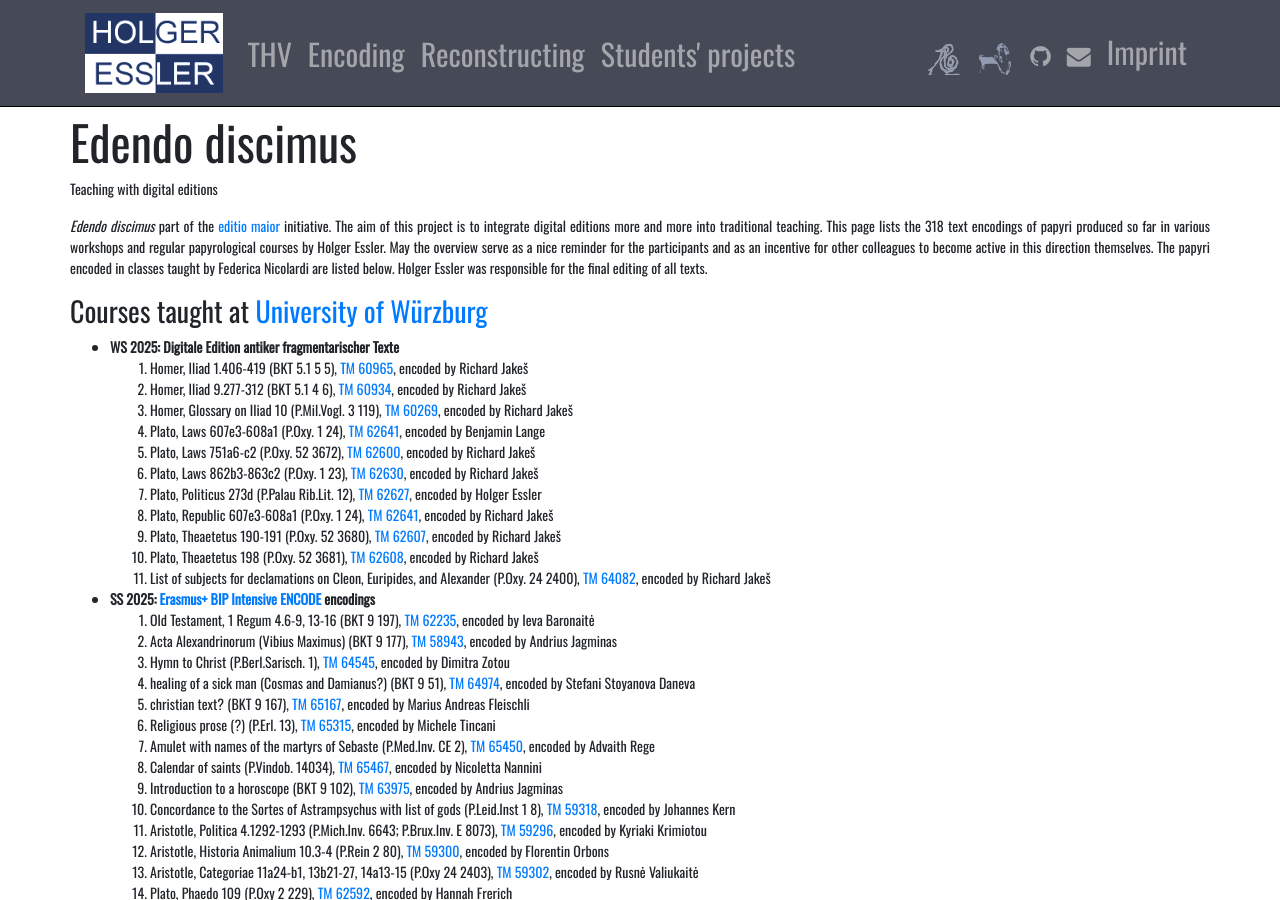
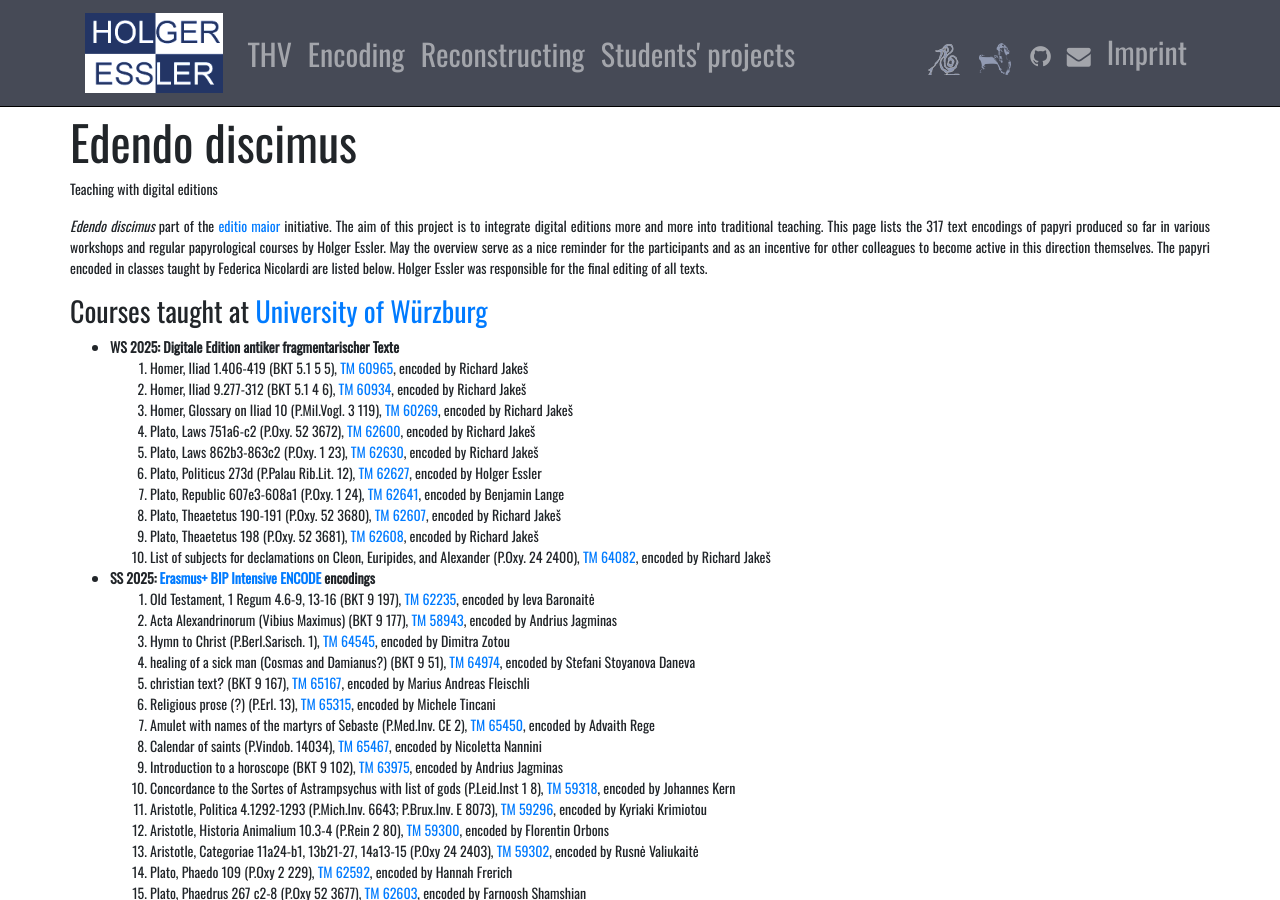
Before and after one commit to HolgerEssler/HolgerEssler.github.io, a Jekyll site: the page built from ediscimus.html, in a window 1280 px wide and 900 px high. Built offline with Jekyll 4.4.1, drawn with Linux system fonts in a browser that asks for light colours; nearby versions of some CDN libraries.

Commit message:
Corrected entry.

```diff
--- a/ediscimus.html
+++ b/ediscimus.html
@@ -20,7 +20,7 @@
               <p>Teaching with digital editions</p></div>
             </div>
             <div class="row">
-              <p><em>Edendo discimus</em>  part of the <a href="editio.html">editio maior</a> initiative. The aim of this project is to integrate digital editions more and more into traditional teaching. This page lists the 318 text encodings of papyri produced so far in various workshops and regular papyrological courses by Holger Essler. May the overview serve as a nice reminder for the participants and as an incentive for other colleagues to become active in this direction themselves. The papyri encoded in classes taught by Federica Nicolardi are listed below. Holger Essler was responsible for the final editing of all texts.
+              <p><em>Edendo discimus</em>  part of the <a href="editio.html">editio maior</a> initiative. The aim of this project is to integrate digital editions more and more into traditional teaching. This page lists the 317 text encodings of papyri produced so far in various workshops and regular papyrological courses by Holger Essler. May the overview serve as a nice reminder for the participants and as an incentive for other colleagues to become active in this direction themselves. The papyri encoded in classes taught by Federica Nicolardi are listed below. Holger Essler was responsible for the final editing of all texts.
             </div>
             <div class="row">
               <h3>Courses taught at <a href="https://www.klassphil.uni-wuerzburg.de/startseite/">University of Würzburg</a></h3>
@@ -32,11 +32,10 @@
                     <li>Homer, Iliad 1.406-419 (BKT 5.1 5 5), <a href="https://papyri.info/dclp/60965">TM 60965</a>, encoded by Richard Jakeš</li>
                     <li>Homer, Iliad 9.277-312 (BKT 5.1 4 6), <a href="https://papyri.info/dclp/60934">TM 60934</a>, encoded by Richard Jakeš</li>
                     <li>Homer, Glossary on Iliad 10 (P.Mil.Vogl. 3 119), <a href="https://papyri.info/dclp/60269">TM 60269</a>, encoded by Richard Jakeš</li>
-                    <li>Plato, Laws 607e3-608a1 (P.Oxy. 1 24), <a href="https://papyri.info/dclp/62641">TM 62641</a>, encoded by Benjamin Lange</li>
                     <li>Plato, Laws 751a6-c2 (P.Oxy. 52 3672), <a href="https://papyri.info/dclp/62600">TM 62600</a>, encoded by Richard Jakeš</li>
                     <li>Plato, Laws 862b3-863c2 (P.Oxy. 1 23), <a href="https://papyri.info/dclp/62630">TM 62630</a>, encoded by Richard Jakeš</li>
                     <li>Plato, Politicus 273d (P.Palau Rib.Lit. 12), <a href="https://papyri.info/dclp/62627">TM 62627</a>, encoded by Holger Essler</li>
-                    <li>Plato, Republic 607e3-608a1 (P.Oxy. 1 24), <a href="https://papyri.info/dclp/62641">TM 62641</a>, encoded by Richard Jakeš</li>
+                    <li>Plato, Republic 607e3-608a1 (P.Oxy. 1 24), <a href="https://papyri.info/dclp/62641">TM 62641</a>, encoded by Benjamin Lange</li>
                     <li>Plato, Theaetetus 190-191 (P.Oxy. 52 3680), <a href="https://papyri.info/dclp/62607">TM 62607</a>, encoded by Richard Jakeš</li>
                     <li>Plato, Theaetetus 198 (P.Oxy. 52 3681), <a href="https://papyri.info/dclp/62608">TM 62608</a>, encoded by Richard Jakeš</li>
                     <li>List of subjects for declamations on Cleon, Euripides, and Alexander (P.Oxy. 24 2400), <a href="https://papyri.info/dclp/64082">TM 64082</a>, encoded by Richard Jakeš</li>
--- a/editio.html
+++ b/editio.html
@@ -28,7 +28,7 @@
             <div class="row">
               <ul>
                 <li>The <strong><a href="/thv">Thesaurus Herculanensium Voluminum (THV)</a></strong> is being created in collaboration with the <a href="https://cispe.org/">Centro Internazionale per lo Studio dei Papiri Ercolanesi, Naples</a>. The final goal is a comprehensive database of all edited texts from Herculaneum. So far it contains <strong>184 texts and 303 inventory numbers</strong>.</li>
-                <li><strong><a href="/ediscimus">E(dendo)discimus</a></strong> The digital edition of papyri has been part of <strong>Holger Essler's teaching</strong> in <a href="www.unive.it/persone/holger.essler">Venice</a> and <a href="https://www.klassphil.uni-wuerzburg.de/startseite/">Würzburg</a> for years. Over the years <strong>318 texts</strong> have been encoded as practical training and to expand the corpora.</li>
+                <li><strong><a href="/ediscimus">E(dendo)discimus</a></strong> The digital edition of papyri has been part of <strong>Holger Essler's teaching</strong> in <a href="www.unive.it/persone/holger.essler">Venice</a> and <a href="https://www.klassphil.uni-wuerzburg.de/startseite/">Würzburg</a> for years. Over the years <strong>317 texts</strong> have been encoded as practical training and to expand the corpora.</li>
                 <li><strong><a href="/integration">INTEGRATION – INTEllectual miGRATION</a></strong> aims at enriching our knowledge of Ancient Greek and Roman philosophical thought through the evidence provided by Greek and Latin papyri. So far <strong>27 texts</strong> have been encoded by the unit at Ca'Foscari (Venice).</li>
               </ul>
             </div>
```
Also changed, not shown: other parts of editio.html (+1 -1 lines).
